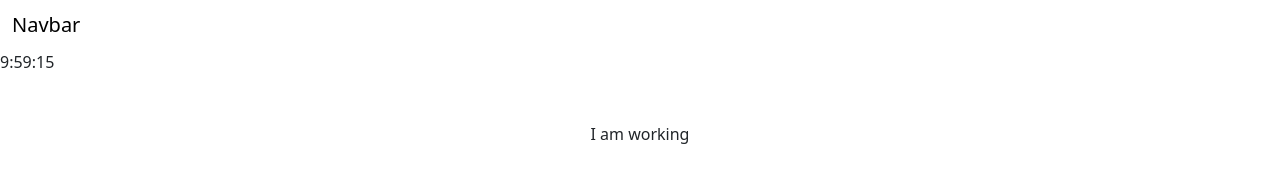
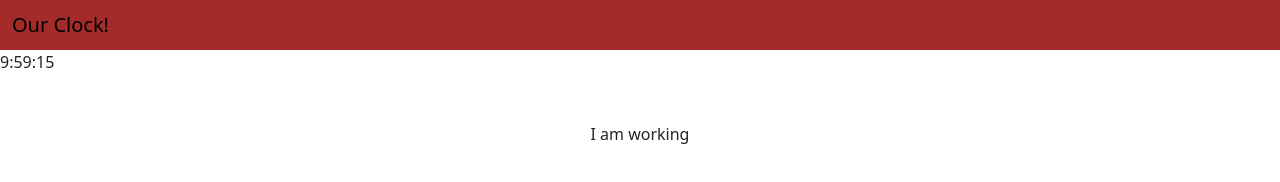
Before and after one commit to JodyMurray/clock, a plain HTML site: page index.html in a window 1280 px wide. Drawn offline with nearby package versions, Linux system fonts and the light colour scheme; files whose address does not match are found by name.

Commit message:
Feat: Import css into html document

```diff
--- a/assets/css/styles.css
+++ b/assets/css/styles.css
@@ -0,0 +1,3 @@
+nav {
+    background-color: brown;
+}
--- a/index.html
+++ b/index.html
@@ -4,6 +4,7 @@
     <meta charset="UTF-8" />
     <meta http-equiv="X-UA-Compatible" content="IE=edge" />
     <meta name="viewport" content="width=device-width, initial-scale=1.0" />
+    <link rel="stylesheet" href="/clock/assets/css/styles.css" />
     <link
       href="https://cdn.jsdelivr.net/npm/bootstrap@5.3.0-alpha3/dist/css/bootstrap.min.css"
       rel="stylesheet"
@@ -16,7 +17,7 @@
   <body>
     <nav class="navbar">
       <div class="container-fluid">
-        <span class="navbar-brand mb-0 h1">Navbar</span>
+        <span class="navbar-brand mb-0 h1">Our Clock!</span>
       </div>
     </nav>
     <div id="clock"></div>
```
